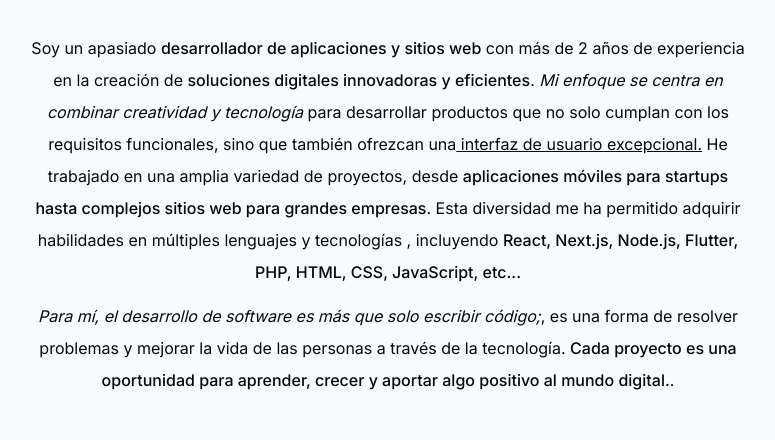
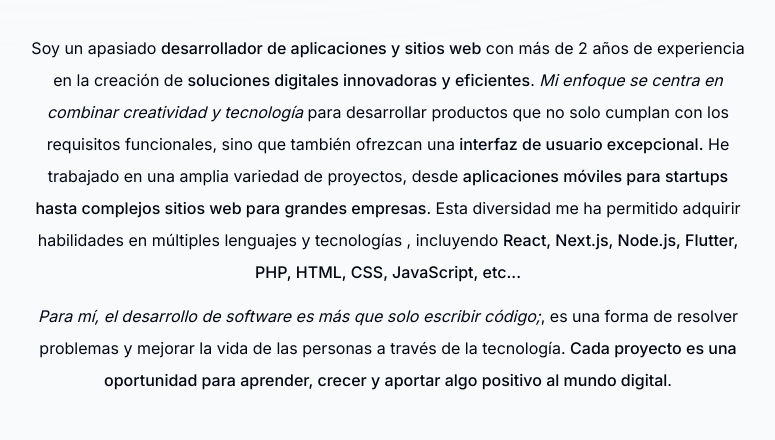
Before and after one commit to alcae/emmanuel-portf, a Next.js app: page / in a window 1280 px wide. Shown: the part 860-1300 px from the top of the page, without its empty margins (252-1027 px from the left). Built offline with nearby package versions, Linux system fonts and the light colour scheme; no server answers.

Commit message:
Update about.tsx

```diff
--- a/components/about.tsx
+++ b/components/about.tsx
@@ -25,7 +25,7 @@ export default function About() {
         <span className="font-medium">soluciones digitales innovadoras y eficientes</span>.{" "}
         <span className="italic"> Mi enfoque se centra en combinar creatividad y tecnología</span> para desarrollar
         productos que no solo cumplan con los requisitos funcionales, sino que también ofrezcan una
-        <span className="underline"> interfaz de usuario excepcional.</span> He trabajado en una amplia
+        <span className="font-medium"> interfaz de usuario excepcional.</span> He trabajado en una amplia
          variedad de proyectos, desde{" "}
         <span className="font-medium">
           aplicaciones móviles para startups hasta complejos sitios web para grandes empresas
@@ -38,7 +38,7 @@ export default function About() {
       <p>
         <span className="italic">Para mí, el desarrollo de software es más que solo escribir código;</span>,  es una forma
        de resolver problemas y mejorar la vida de las personas a través de la tecnología.{" "}
-        <span className="font-medium">Cada proyecto es una oportunidad para aprender, crecer y aportar algo positivo al mundo digital.</span>.
+        <span className="font-medium">Cada proyecto es una oportunidad para aprender, crecer y aportar algo positivo al mundo digital</span>.
       </p>
     </motion.section>
   );
```
